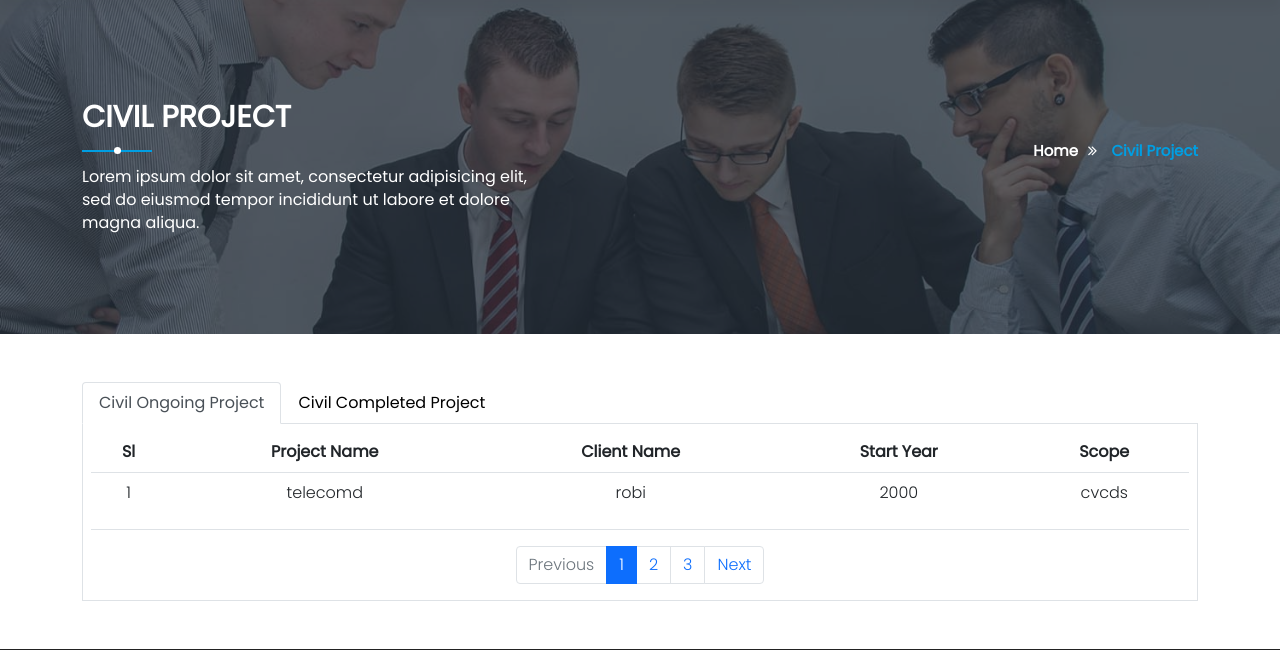
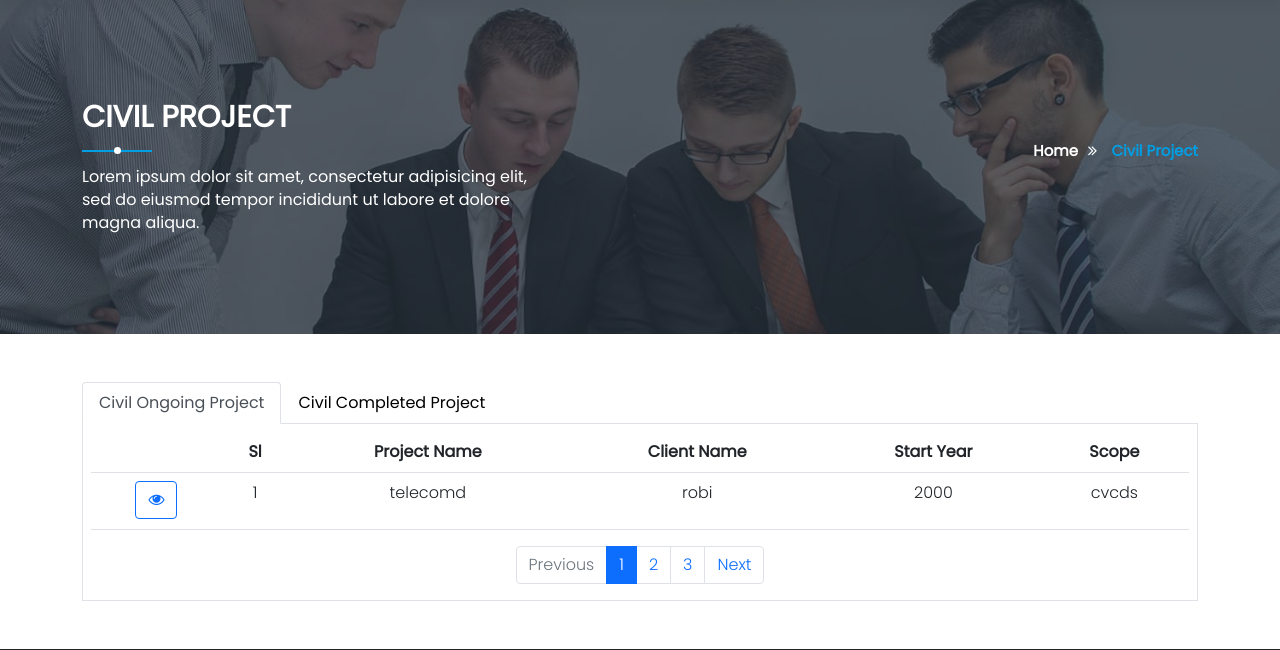
Before and after one commit to NumanIbnMazid/auspicious, a Django app: template auspicious/templates/page/civil-project.html in a window 1280 px wide. Shown: the part 129-779 px from the top of the page. Run offline with Django 3.2, Linux system fonts and the light colour scheme; the template is opened without the code that fills it: values that come from a table or form of the project are taken from there, others are empty; data comes from the database, SQL or seed files in the repository; some libraries are stand-ins or nearby versions.

Commit message:
eye icon add

```diff
--- a/auspicious/templates/page/civil-project.html
+++ b/auspicious/templates/page/civil-project.html
@@ -52,6 +52,7 @@
                         <div class="table-responsive">
                             <table class="table" style="text-align: center">
                                 <tr>
+                                    <th></th>
                                     <th>Sl</th>
                                     <th>Project Name</th>
                                     <th>Client Name</th>
@@ -60,6 +61,7 @@
                                 </tr>
                                 {% for project in ongoing_project_lists %}
                                 <tr>
+                                    <td><button type="button" class="btn btn-outline-primary"><i class="fa fa-eye" aria-hidden="true"></i></button></td>
                                     <td>{{ forloop.counter  }}</td>
                                     <td>{{ project.name}}</td>
                                     <td>{{ project.client_name }}</td>
@@ -91,6 +93,7 @@
                         <div class="table-responsive">
                             <table class="table" style="text-align: center">
                                 <tr>
+                                    <td></td>
                                     <th>Sl</th>
                                     <th>Project Name</th>
                                     <th>Client Name</th>
@@ -99,6 +102,7 @@
                                 </tr>
                                 {% for project in completed_project_lists %}
                                 <tr>
+                                    <td><button type="button" class="btn btn-outline-primary"><i class="fa fa-eye" aria-hidden="true"></i></button></td>
                                     <td>{{ forloop.counter }}</td>
                                     <td>{{ project.name}}</td>
                                     <td>{{ project.client_name }}</td>
--- a/auspicious/templates/page/telecom-project.html
+++ b/auspicious/templates/page/telecom-project.html
@@ -51,6 +51,8 @@
                         <div class="table-responsive">
                             <table class="table" style="text-align: center">
                                 <tr>
+
+                                    <td></td>
                                     <th>Sl</th>
                                     <th>Project Name</th>
                                     <th>Client Name</th>
@@ -59,6 +61,8 @@
                                 </tr>
                                 {% for project in ongoing_project_lists %}
                                 <tr>
+
+                                    <td><button type="button" class="btn btn-outline-primary"><i class="fa fa-eye" aria-hidden="true"></i></button></td>
                                     <td>{{ forloop.counter  }}</td>
                                     <td>{{ project.name}}</td>
                                     <td>{{ project.client_name }}</td>
@@ -90,6 +94,7 @@
                         <div class="table-responsive">
                             <table class="table" style="text-align: center">
                                 <tr>
+                                    <td></td>
                                     <th>Sl</th>
                                     <th>Project Name</th>
                                     <th>Client Name</th>
@@ -98,6 +103,7 @@
                                 </tr>
                                 {% for project in completed_project_lists %}
                                 <tr>
+                                    <td><button type="button" class="btn btn-outline-primary"><i class="fa fa-eye" aria-hidden="true"></i></button></td>
                                     <td>{{ forloop.counter }}</td>
                                     <td>{{ project.name}}</td>
                                     <td>{{ project.client_name }}</td>
```
